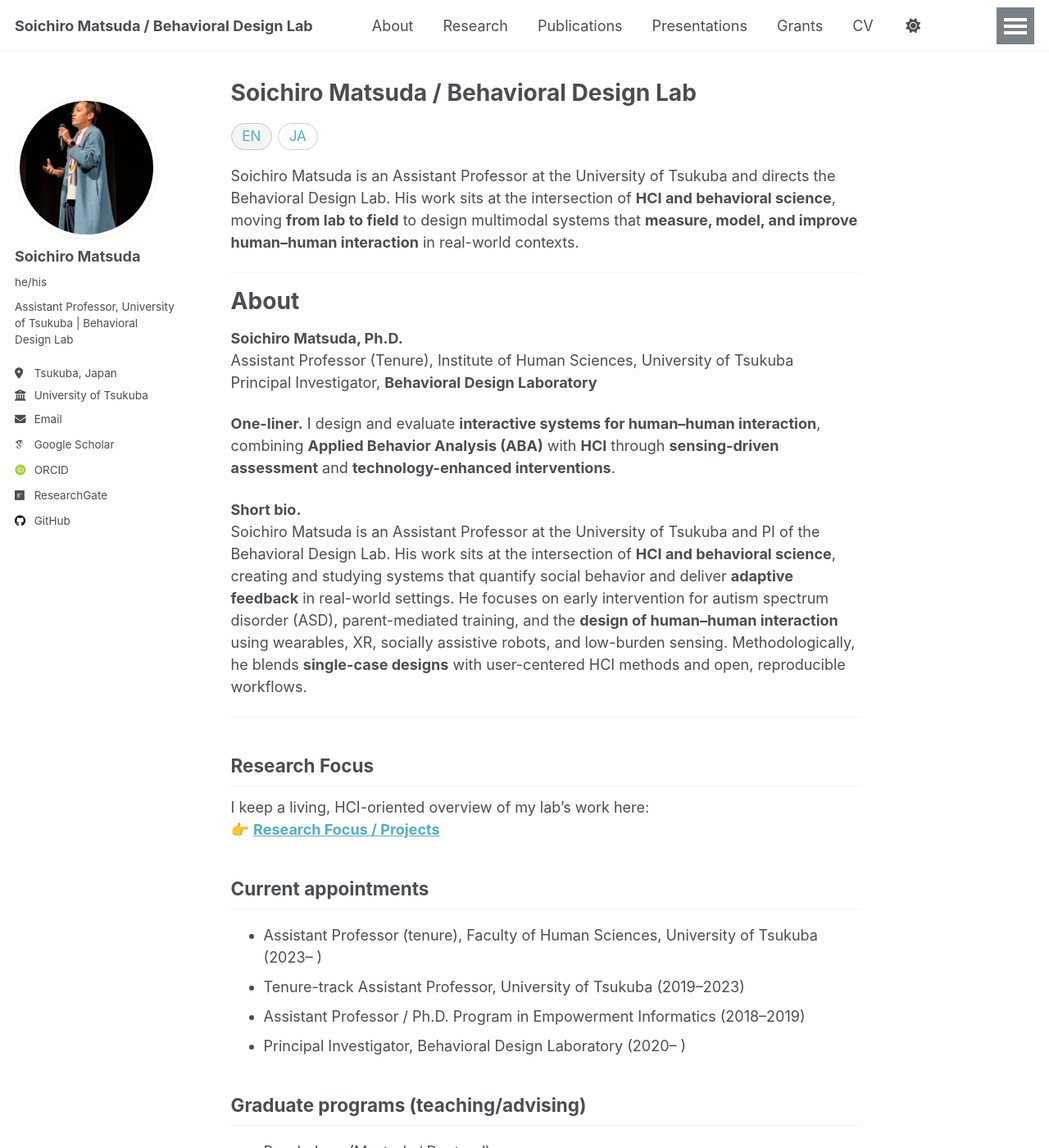
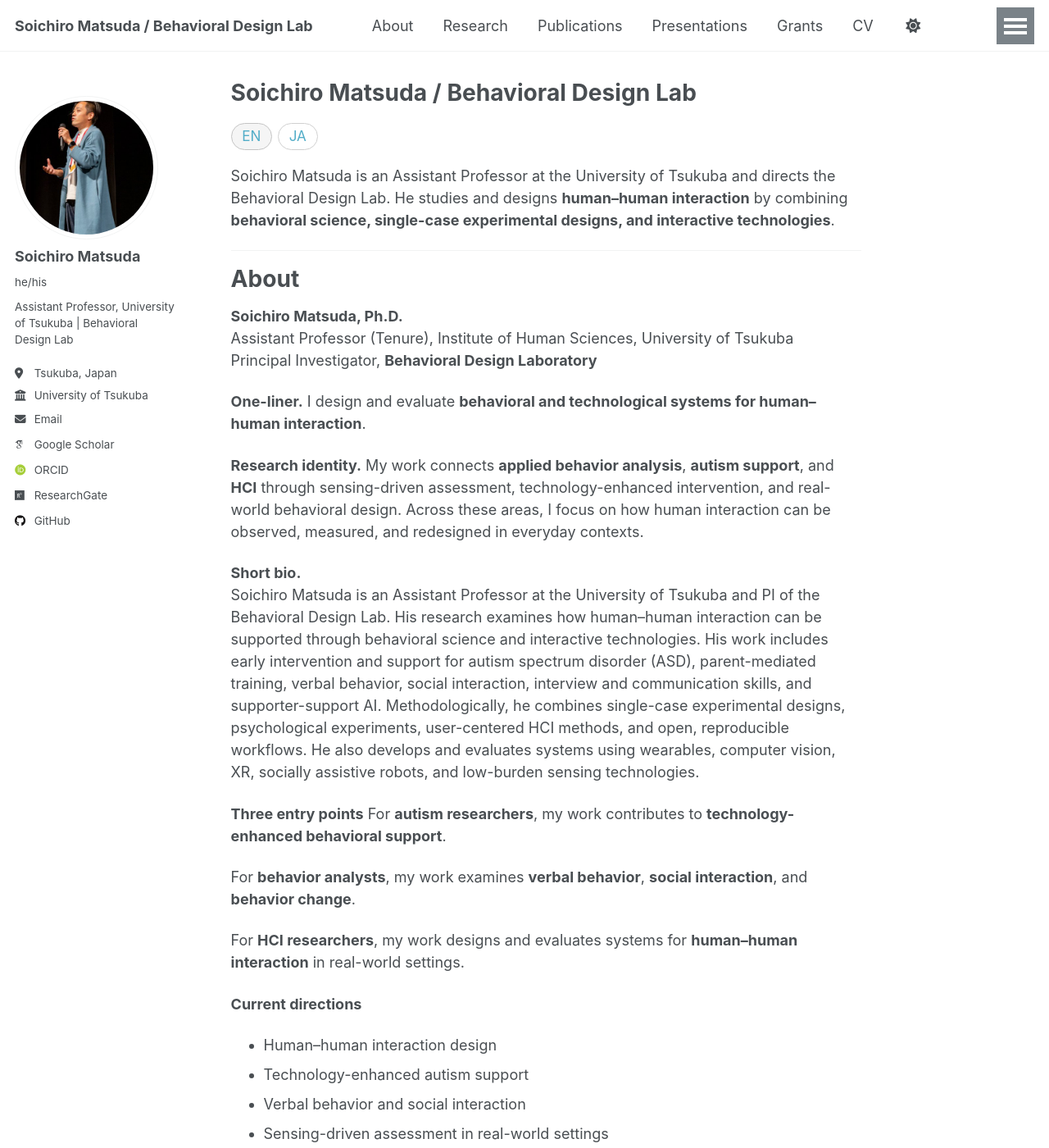
Before and after one commit to BehavioralDesignerMatsuda/BehavioralDesignerMatsuda.github.io, a Jekyll site: the page built from _pages/about.md, in a window 1280 px wide and 1400 px high. Shown: the whole window at 82% size. Built offline with Jekyll 4.4.1, drawn with Linux system fonts in a browser that asks for light colours; some web fonts are replaced; a script that is not in the unit is left out; some of the changed text lies outside the part shown.

Commit message:
Update about.md

```diff
--- a/_pages/about.md
+++ b/_pages/about.md
@@ -11,7 +11,7 @@ redirect_from:
 
 
 <!-- ここから本文（英語のAbout） -->
-Soichiro Matsuda is an Assistant Professor at the University of Tsukuba and directs the Behavioral Design Lab. His work sits at the intersection of **HCI and behavioral science**, moving **from lab to field** to design multimodal systems that **measure, model, and improve human–human interaction** in real-world contexts.
+Soichiro Matsuda is an Assistant Professor at the University of Tsukuba and directs the Behavioral Design Lab. He studies and designs **human–human interaction** by combining **behavioral science, single-case experimental designs, and interactive technologies**.
 
 ---
 
@@ -21,10 +21,28 @@ Soichiro Matsuda is an Assistant Professor at the University of Tsukuba and dire
 Assistant Professor (Tenure), Institute of Human Sciences, University of Tsukuba
 Principal Investigator, **Behavioral Design Laboratory**
 
-**One-liner.** I design and evaluate **interactive systems for human–human interaction**, combining **Applied Behavior Analysis (ABA)** with **HCI** through **sensing-driven assessment** and **technology-enhanced interventions**.
+**One-liner.** I design and evaluate **behavioral and technological systems for human–human interaction**.
+
+**Research identity.** My work connects **applied behavior analysis**, **autism support**, and **HCI** through sensing-driven assessment, technology-enhanced intervention, and real-world behavioral design. Across these areas, I focus on how human interaction can be observed, measured, and redesigned in everyday contexts.
 
 **Short bio.**
-Soichiro Matsuda is an Assistant Professor at the University of Tsukuba and PI of the Behavioral Design Lab. His work sits at the intersection of **HCI and behavioral science**, creating and studying systems that quantify social behavior and deliver **adaptive feedback** in real-world settings. He focuses on early intervention for autism spectrum disorder (ASD), parent-mediated training, and the **design of human–human interaction** using wearables, XR, socially assistive robots, and low-burden sensing. Methodologically, he blends **single-case designs** with user-centered HCI methods and open, reproducible workflows.
+Soichiro Matsuda is an Assistant Professor at the University of Tsukuba and PI of the Behavioral Design Lab. His research examines how human–human interaction can be supported through behavioral science and interactive technologies. His work includes early intervention and support for autism spectrum disorder (ASD), parent-mediated training, verbal behavior, social interaction, interview and communication skills, and supporter-support AI.
+Methodologically, he combines single-case experimental designs, psychological experiments, user-centered HCI methods, and open, reproducible workflows. He also develops and evaluates systems using wearables, computer vision, XR, socially assistive robots, and low-burden sensing technologies.
+
+**Three entry points**
+For **autism researchers**, my work contributes to **technology-enhanced behavioral support**.
+
+For **behavior analysts**, my work examines **verbal behavior**, **social interaction**, and **behavior change**.
+
+For **HCI researchers**, my work designs and evaluates systems for **human–human interaction** in real-world settings.
+
+**Current directions**
+- Human–human interaction design
+- Technology-enhanced autism support
+- Verbal behavior and social interaction
+- Sensing-driven assessment in real-world settings
+- Supporter-support AI and behavioral design tools
+- Single-case experimental designs and reproducible behavioral research
 
 ---
 
```
Also changed, not shown: other parts of _pages/about.md (+1 -1 lines).
